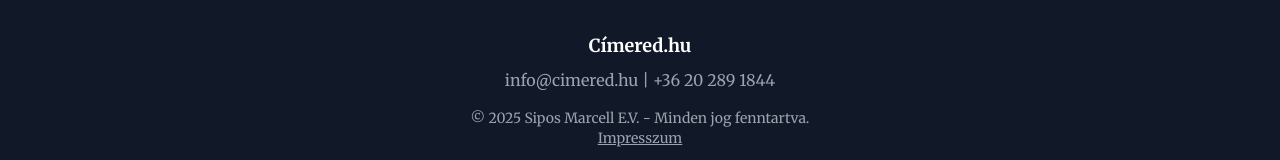
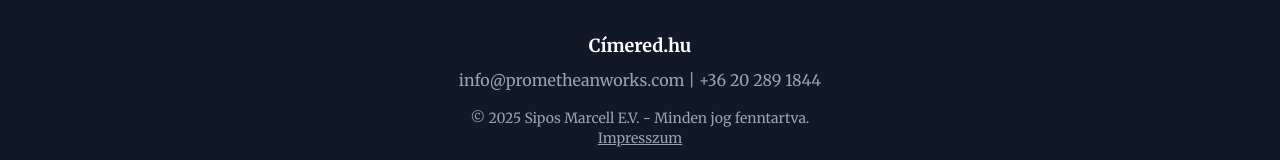
Before and after one commit to marcell-commits/cimered.hu, a plain HTML site: page index.html in a window 1280 px wide. Shown: the part 3469-3629 px from the top of the page. Drawn offline with nearby package versions, Linux system fonts and the light colour scheme.

Commit message:
index.html

```diff
--- a/index.html
+++ b/index.html
@@ -267,7 +267,7 @@
                     </div>
                     <div class="flex items-center">
                         <svg class="w-8 h-8 text-brand-gold mr-4" xmlns="http://www.w3.org/2000/svg" width="24" height="24" viewBox="0 0 24 24" fill="none" stroke="currentColor" stroke-width="2" stroke-linecap="round" stroke-linejoin="round"><path d="M4 4h16c1.1 0 2 .9 2 2v12c0 1.1-.9 2-2 2H4c-1.1 0-2-.9-2-2V6c0-1.1.9-2 2-2z"/><polyline points="22,6 12,13 2,6"/></svg>
-                        <a href="mailto:info@cimered.hu" class="text-xl md:text-2xl text-brand-slate hover:text-brand-gold transition-colors duration-300 font-semibold">info@prometheanworks.com</a>
+                        <a href="mailto:info@prometheanworks.com" class="text-xl md:text-2xl text-brand-slate hover:text-brand-gold transition-colors duration-300 font-semibold">info@prometheanworks.com</a>
                     </div>
                 </div>
             </div>
@@ -279,7 +279,7 @@
         <div class="max-w-7xl mx-auto px-6 text-center">
             <p class="text-lg font-bold text-white mb-2">Címered.hu</p>
             <p class="mb-4">
-                <a href="mailto:info@cimered.hu" class="hover:text-white transition-colors duration-300">info@cimered.hu</a> |
+                <a href="mailto:info@prometheanworks.com" class="hover:text-white transition-colors duration-300">info@prometheanworks.com</a> |
                 <a href="tel:+36202891844" class="hover:text-white transition-colors duration-300">+36 20 289 1844</a>
             </p>
             <p class="text-sm">
```
